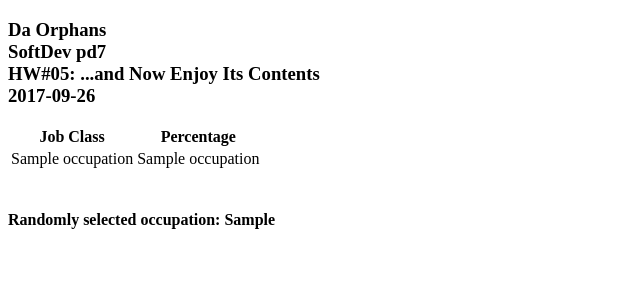
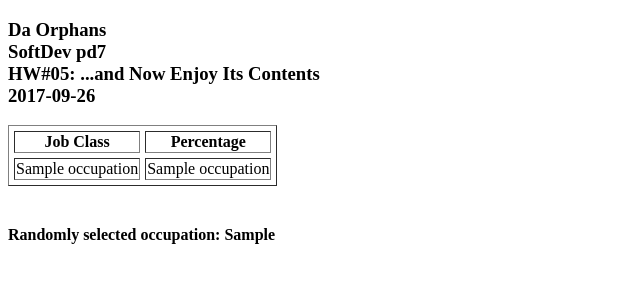
Before and after one commit to dariashifrina/glowing-giggle, a Flask app: template templates/occ_page.html in a window 1280 px wide. Shown: the top 300 px of the page, without its empty margins (0-640 px from the left). Run offline with Flask 2, Linux system fonts and the light colour scheme; the template is opened without the code that fills it: most values are stand-ins (such as "Sample title", 1, 10 or a date in 2020).

Commit message:
Style/formatting

```diff
--- a/templates/occ_page.html
+++ b/templates/occ_page.html
@@ -2,10 +2,18 @@
 <html>
 <head>
     <title> Yo occupation </title>
+    <style type="text/css">
+        table {
+            border-spacing: 5px;
+        }
+        th, td {
+            text-align: middle;
+        }
+    </style>
 </head>
 <body>
     <h3>Da Orphans<br>SoftDev pd7<br>HW#05: ...and Now Enjoy Its Contents<br>2017-09-26</h3>
-    <table>
+    <table border="1">
 	<tr>
 		<th>Job Class</th>
 		<th>Percentage</th>
@@ -13,7 +21,7 @@
         {% for occupation in my_dict %}
 	<tr>
         <td>{{ occupation }}</td>
-        <td>{{ my_dict[occupation] }}</td>
+        <td align="center">{{ my_dict[occupation] }}</td>
 	</tr>
         {% endfor %}
     </table>
```
